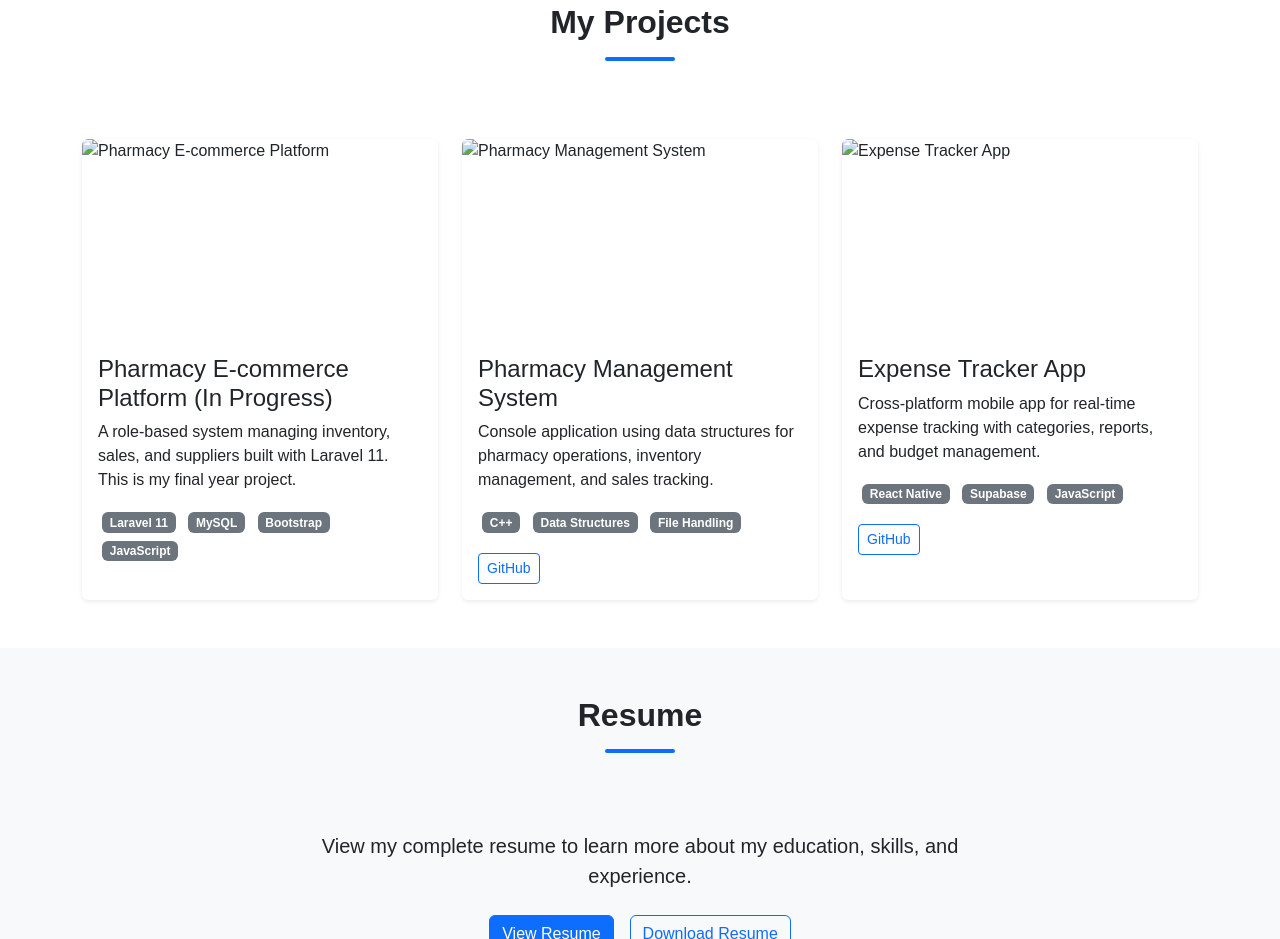
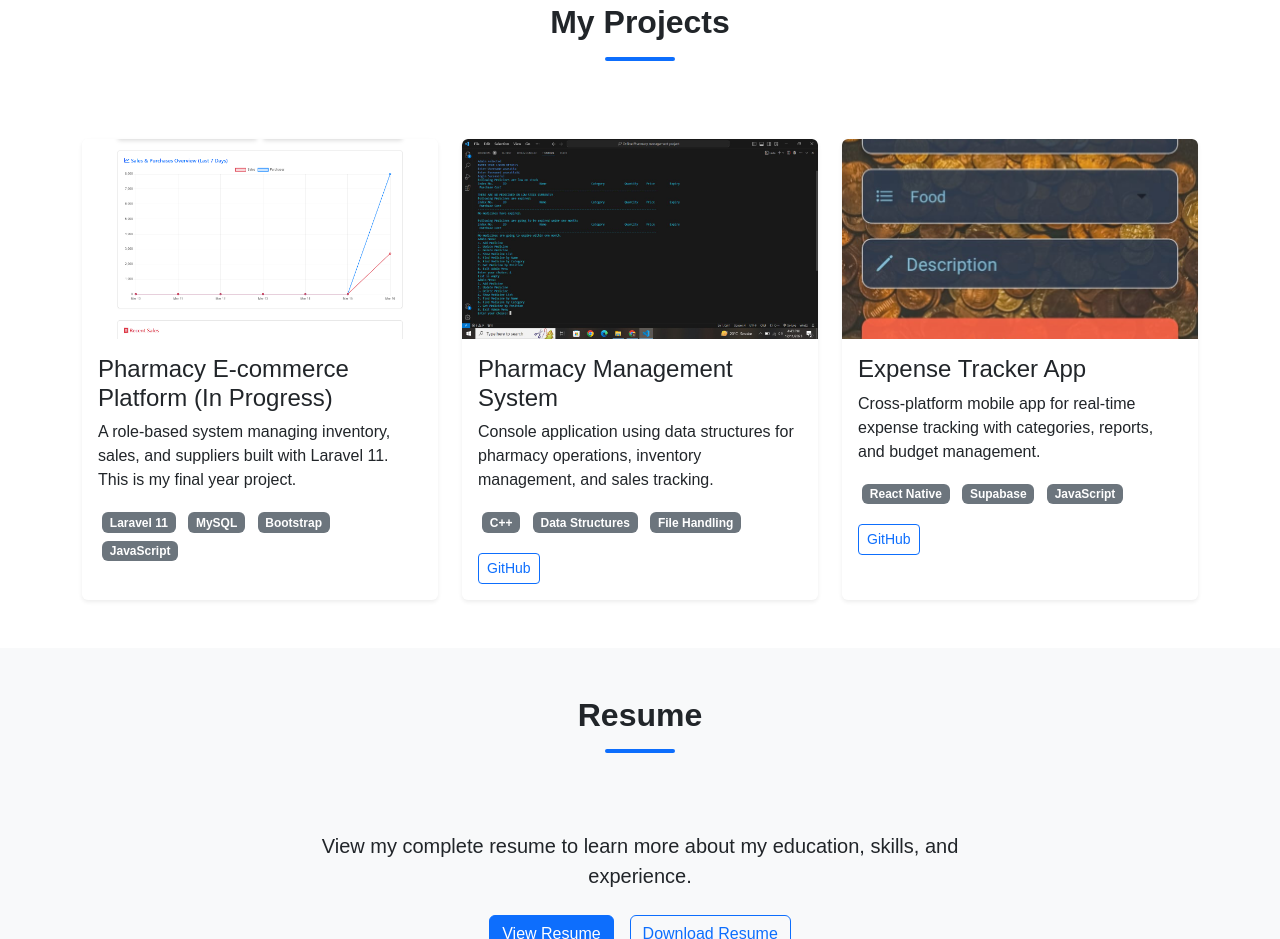
Before and after one commit to Anasatta048/Portfolio, a plain HTML site: page index.html in a window 1280 px wide. Shown: the part 2438-3377 px from the top of the page. Drawn offline with nearby package versions, Linux system fonts and the light colour scheme; the site is published under a folder, as on GitHub Pages, so addresses that start at the root find nothing.

Commit message:
Update index.html

```diff
--- a/index.html
+++ b/index.html
@@ -251,7 +251,7 @@
                 <!-- Project 1 -->
                 <div class="col-md-6 col-lg-4" data-aos="fade-up" data-aos-delay="100">
                     <div class="card h-100 border-0 shadow-sm project-card">
-                        <img src="/assets/fyp.png" class="card-img-top" alt="Pharmacy E-commerce Platform">
+                        <img src="assets/fyp.png" class="card-img-top" alt="Pharmacy E-commerce Platform">
                         <div class="card-body">
                             <h4 class="card-title">Pharmacy E-commerce Platform (In Progress)</h4>
                             <p class="card-text">A role-based system managing inventory, sales, and suppliers built with Laravel 11. This is my final year project.</p>
@@ -270,7 +270,7 @@
                 <!-- Project 2 -->
                 <div class="col-md-6 col-lg-4" data-aos="fade-up" data-aos-delay="200">
                     <div class="card h-100 border-0 shadow-sm project-card">
-                        <img src="/assets/pharmacy_project.jpeg" class="card-img-top" alt="Pharmacy Management System">
+                        <img src="assets/pharmacy_project.jpeg" class="card-img-top" alt="Pharmacy Management System">
                         <div class="card-body">
                             <h4 class="card-title">Pharmacy Management System</h4>
                             <p class="card-text">Console application using data structures for pharmacy operations, inventory management, and sales tracking.</p>
@@ -288,7 +288,7 @@
                 <!-- Project 3 -->
                 <div class="col-md-6 col-lg-4" data-aos="fade-up" data-aos-delay="300">
                     <div class="card h-100 border-0 shadow-sm project-card">
-                        <img src="/assets/ExpenseTracker.jpeg" class="card-img-top" alt="Expense Tracker App">
+                        <img src="assets/ExpenseTracker.jpeg" class="card-img-top" alt="Expense Tracker App">
                         <div class="card-body">
                             <h4 class="card-title">Expense Tracker App</h4>
                             <p class="card-text">Cross-platform mobile app for real-time expense tracking with categories, reports, and budget management.</p>
```
